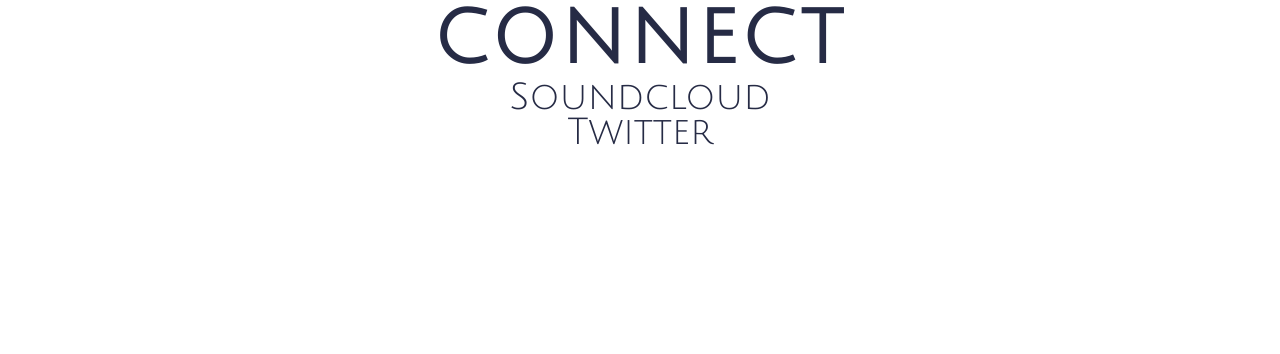
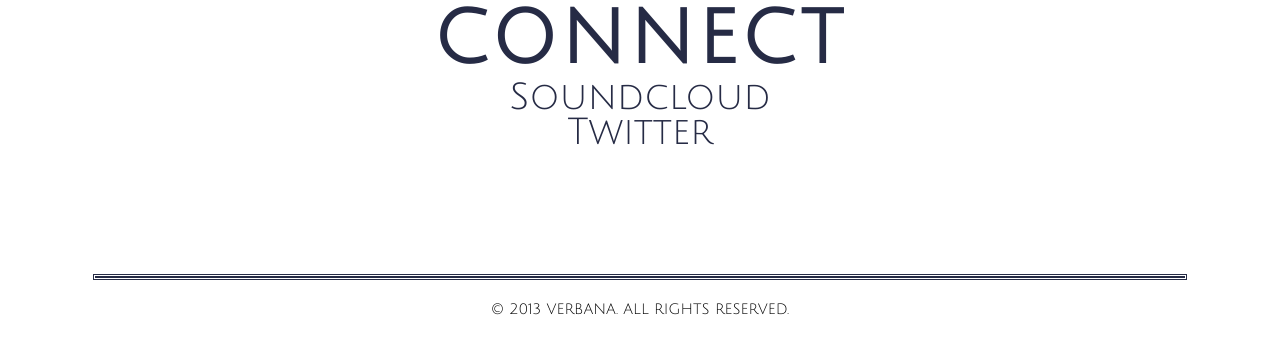
Before and after one commit to akakitani/verbana, a Django app: page / in a window 1280 px wide. Shown: the part 1274-1628 px from the top of the page. Before the commit the page ends 1419 px from the top, so only its background shows below. Run offline with Django 3.2, Linux system fonts and the light colour scheme; some libraries are stand-ins or nearby versions.

Commit message:
Add footer

```diff
--- a/verbana/static/css/main.css
+++ b/verbana/static/css/main.css
@@ -14,22 +14,10 @@
 }
 
 
-
 h1,h2,h3,h4,h5,h6,p {
      font-family: inherit;
      font-size: inherit;
 }
-/*
-h1 {
-    z-index: 10;
-    text-align: center;
-    font-family: 'Julius Sans One', 'Helvetica', 'Arial', sans-serif;
-    font-weight: 400;
-    font-size: 9.375em;
-    color: #ffffff;
-    text-transform: uppercase;
-}
-*/
 
 h2 {
     display: block;
@@ -40,6 +28,13 @@
     -webkit-margin-end: 0;
     font-weight: bold;
     text-align: center;
+}
+
+hr {
+    border: 3px double #262b45;
+    width: 85%;
+    margin-left: auto;
+    margin-right: auto;
 }
 
 html {
@@ -213,8 +208,6 @@
     position: relative;
     margin-left: auto;
     margin-right: auto;
-    padding: 10;
-    border: 10;
     width: 50%;
     text-align: center;
 }
@@ -226,3 +219,22 @@
     color: #262b45;
     font-size: 2.000em;
 }
+
+#footer {
+    text-align: center;
+    margin-left: auto;
+    margin-right: auto;
+}
+
+#copyright {
+    margin-top: 15px;
+    margin-bottom: 30px;
+    text-align: center;
+    font-size: 0.800em;
+}
+
+#copyright p {
+    text-align: center;
+    margin-left: auto;
+    margin-right: auto;
+}
--- a/verbana/templates/index.html
+++ b/verbana/templates/index.html
@@ -22,10 +22,10 @@
         <nav id="navigation" role="navigation">
             <ul>
                 <li class="left">
-                    <a href="#listen" title="Listen" data-trigger="scroll" class="hover-link hover-link-white">Listen<span class="hover-line"></span></a>
+                    <a href="#listen" title="listen" data-trigger="scroll" class="hover-link hover-link-white">Listen<span class="hover-line"></span></a>
                 </li>
                 <li class="right">
-                    <a href="#connect" title="Connect" data-trigger="scroll" class="hover-link hover-link-white">Connect<span class="hover-line"></span></a>
+                    <a href="#connect" title="connect" data-trigger="scroll" class="hover-link hover-link-white">Connect<span class="hover-line"></span></a>
                 </li>
             </ul>
         </nav>
@@ -54,6 +54,10 @@
             </li>
         </ul>
     </div><!-- end div "main" -->
+    <div class=footer>
+        <hr/>
+        <p id="copyright">&#169; 2013 VERBANA. ALL RIGHTS RESERVED.</p>
+    </div><!-- end div "footer" -->
 </div> <!-- end div "wrapper" -->
 {% endblock %}
 
```
